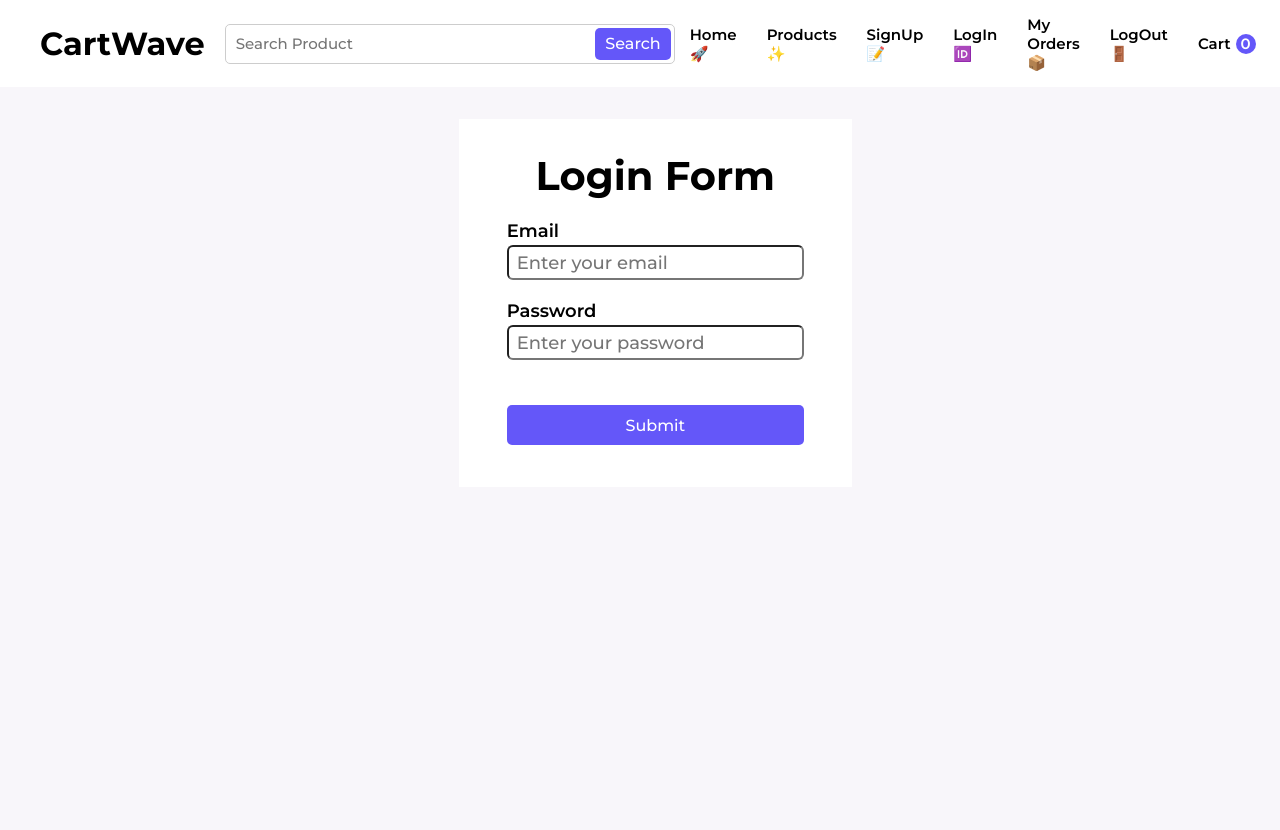
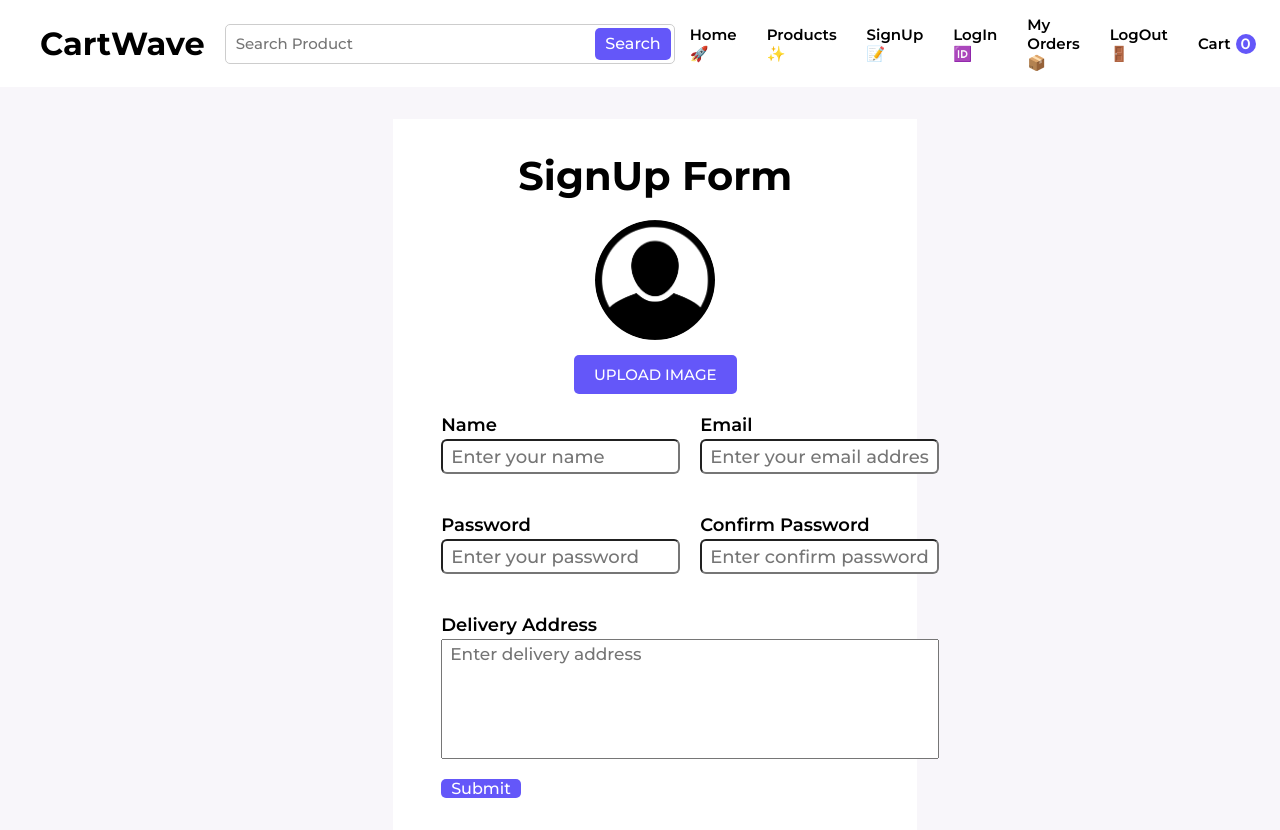
Before and after one commit to faisalkhandev/cartwave-e-commerce-web-app-, a React (Vite) app: page / in a window 1280 px wide. Shown: the top 830 px of the page. Before the commit the page ends 800 px from the top, so only its background shows below. Built offline with nearby package versions, Linux system fonts and the light colour scheme.

Commit message:
feat: signup page and validation added

```diff
--- a/package.json
+++ b/package.json
@@ -10,9 +10,11 @@
     "preview": "vite preview"
   },
   "dependencies": {
+    "@hookform/resolvers": "^3.0.1",
     "react": "^18.2.0",
     "react-dom": "^18.2.0",
-    "react-hook-form": "^7.43.9"
+    "react-hook-form": "^7.43.9",
+    "zod": "^3.21.4"
   },
   "devDependencies": {
     "@types/react": "^18.2.15",
--- a/src/App.jsx
+++ b/src/App.jsx
@@ -1,5 +1,6 @@
 import "./App.css";
 import Login from "./components/Authentication/Login";
+import SignUp from "./components/Authentication/SignUp";
 import CartPage from "./components/Cart/CartPage";
 import HomePage from "./components/Home/HomePage";
 import MyOrderPage from "./components/MyOrder/MyOrderPage";
@@ -17,7 +18,8 @@ function App() {
         {/* <SingleProduct /> */}
         {/* <CartPage /> */}
         {/* <MyOrderPage /> */}
-        <Login />
+        {/* <Login /> */}
+        <SignUp />
       </main>
     </div>
   );
--- a/src/components/Authentication/Login.css
+++ b/src/components/Authentication/Login.css
@@ -39,3 +39,7 @@
   width: 100%;
   margin: 25px 0 10px;
 }
+.form_error {
+  color: red;
+  font-weight: 500;
+}
--- a/src/components/Authentication/Login.jsx
+++ b/src/components/Authentication/Login.jsx
@@ -1,28 +1,39 @@
 import { useForm } from "react-hook-form";
+import z from "zod";
+import { zodResolver } from "@hookform/resolvers/zod";
 
 import "./Login.css";
 
+const schema = z.object({
+  email: z.string().email({ message: "Please Enter The Valid Message" }).min(6),
+  password: z.string().min(8, { message: "Please Enter 8 Characters" }),
+});
+
 const Login = () => {
-  const { register, handleSubmit, formState } = useForm();
-  console.log(formState.errors);
+  const { register, handleSubmit, formState } = useForm({
+    resolver: zodResolver(schema),
+  });
+  // console.log(register);
+
   return (
     <section className="align_center form_page">
-      <form className="authentication_form" onSubmit={handleSubmit()}>
+      <form
+        className="authentication_form"
+        onSubmit={handleSubmit((formData) => console.log(formData))}
+      >
         <h2>Login Form </h2>
         <div className="form_inputs">
           <div>
             <label htmlFor="email">Email</label>
             <input
-              type="text"
+              type="email"
               id="email"
               className="form_text_input"
               placeholder="Enter your email"
-              {...register("email", {
-                required: true,
-              })}
+              {...register("email")}
             />
-            {formState.errors.email?.type === "required" && (
-              <emp className="form_error">Please Enter your Email</emp>
+            {formState.errors.email && (
+              <em className="form_error">{formState.errors.email.message}</em>
             )}
           </div>
           <div>
@@ -32,13 +43,12 @@ const Login = () => {
               id="password"
               className="form_text_input"
               placeholder="Enter your password"
-              {...register("password", {
-                required: true,
-                minLength: 3,
-              })}
+              {...register("password")}
             />
-            {formState.errors.password?.type === "minLength" && (
-              <emp className="form_error">Password should be 8 characters</emp>
+            {formState.errors.password && (
+              <em className="form_error">
+                {formState.errors.password.message}
+              </em>
             )}
           </div>
           <button type="submit" className="search_button submit_form">
--- /dev/null
+++ b/src/components/Authentication/SignUp.css
@@ -0,0 +1,63 @@
+.signup_form {
+  width: 40%;
+}
+
+.image_input_section {
+  display: flex;
+  flex-direction: column;
+  align-items: center;
+}
+
+.image_preview {
+  width: 120px;
+  height: 120px;
+  border-radius: 100%;
+  overflow: hidden;
+  margin-bottom: 15px;
+}
+
+.image_preview img {
+  width: 100%;
+  height: 100%;
+}
+
+.image_input {
+  display: none;
+}
+
+.image_label {
+  display: inline-block;
+  padding: 10px 20px;
+  margin-bottom: 20px;
+  text-align: center;
+  background: #6457f9;
+  color: #fff;
+  font-size: 15px;
+  font-family: inherit;
+  text-transform: Uppercase;
+  font-weight: 500;
+  border-radius: 5px;
+  cursor: pointer;
+  width: fit-content;
+}
+
+.signup_form_input {
+  width: 100%;
+  display: grid;
+  grid-template-columns: 1fr 1fr;
+  gap: 20px;
+}
+
+.signup_textares_section {
+  grid-column: 1/3;
+}
+
+.input_textarea {
+  font-size: 17px;
+  font-weight: 500;
+  font-family: inherit;
+  height: 120px;
+  resize: none;
+  padding: 4px 8px;
+  outline: none;
+}
--- /dev/null
+++ b/src/components/Authentication/SignUp.jsx
@@ -0,0 +1,123 @@
+import "./SignUp.css";
+import user from "../../../public/user.png";
+
+import { useForm } from "react-hook-form";
+import z from "zod";
+import { zodResolver } from "@hookform/resolvers/zod";
+
+const schema = z.object({
+  name: z.string().min(5, { message: "Enter at least 5 characters" }),
+  email: z.string().email({ message: "Enter the valid Email" }),
+  password: z
+    .string()
+    .min(8, { message: "Password must be at least 8 characters" }),
+  address: z
+    .string()
+    .min(15, { message: "Please Enter at least 15 characters " }),
+});
+
+const SignUp = () => {
+  const {
+    register,
+    handleSubmit,
+    formState: { errors },
+  } = useForm({
+    resolver: zodResolver(schema),
+  });
+
+  function onSubmit(formData) {
+    console.log(formData);
+  }
+  return (
+    <section className="align_center form_page">
+      <form
+        className="authentication_form signup_form"
+        onSubmit={handleSubmit(onSubmit)}
+      >
+        <h2>SignUp Form</h2>
+
+        <div className="image_input_section">
+          <div className="image_preview">
+            <img src={user} id="file-ip-1-preview" />
+          </div>
+          <label htmlFor="file-ip-1" className="image_label">
+            Upload Image
+          </label>
+          <input type="file" id="file-ip-1" className="image_input" />
+        </div>
+
+        {/* Form Inputs */}
+        <div className="form_inputs signup_form_input">
+          <div>
+            <label htmlFor="name">Name</label>
+            <input
+              id="name"
+              className="form_text_input"
+              type="text"
+              placeholder="Enter your name"
+              {...register("name")}
+            />
+            {errors.name && (
+              <em className="form_error">{errors.name.message}</em>
+            )}
+          </div>
+
+          <div>
+            <label htmlFor="email">Email</label>
+            <input
+              id="email"
+              className="form_text_input"
+              type="email"
+              placeholder="Enter your email address"
+              {...register("Email")}
+            />
+            {errors.email && (
+              <em className="form_error">{errors.email.message}</em>
+            )}
+          </div>
+
+          <div>
+            <label htmlFor="password">Password</label>
+            <input
+              id="password"
+              className="form_text_input"
+              type="password"
+              placeholder="Enter your password"
+              {...register("password")}
+            />
+            {errors.password && (
+              <em className="form_error">{errors.password.message}</em>
+            )}
+          </div>
+
+          <div>
+            <label htmlFor="cpassword">Confirm Password</label>
+            <input
+              id="cpassword"
+              className="form_text_input"
+              type="password"
+              placeholder="Enter confirm password"
+              {...register("confirmPassword")}
+            />
+          </div>
+
+          <div className="signup_textares_section">
+            <label htmlFor="address">Delivery Address</label>
+            <textarea
+              id="address"
+              className="input_textarea"
+              placeholder="Enter delivery address"
+              {...register("address")}
+            />
+          </div>
+        </div>
+
+        <button className="search_button form_submit" type="submit">
+          Submit
+        </button>
+      </form>
+    </section>
+  );
+};
+
+export default SignUp;
```
Also changed, not shown: 1 other file (tests, documents, lock files or other folders).
